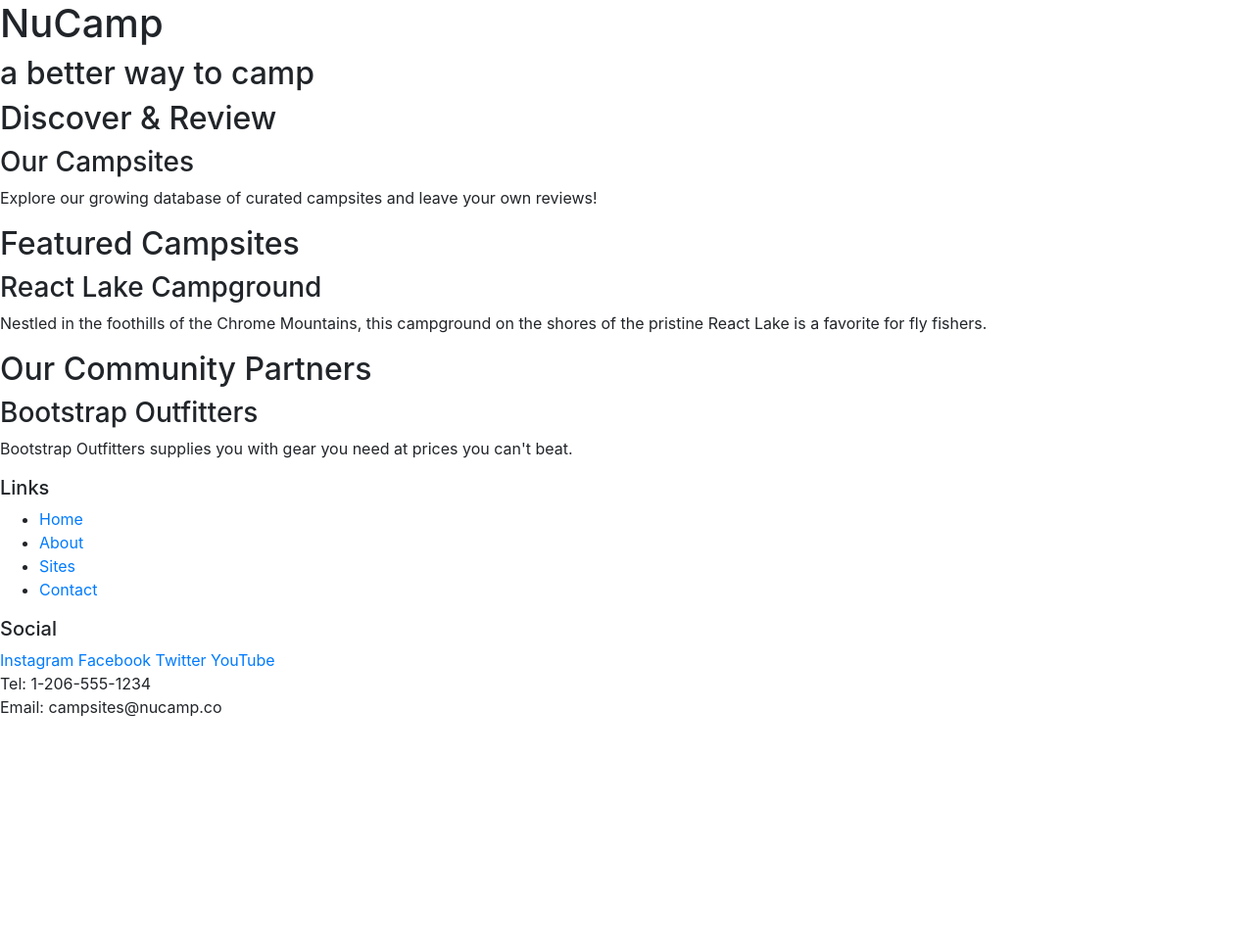
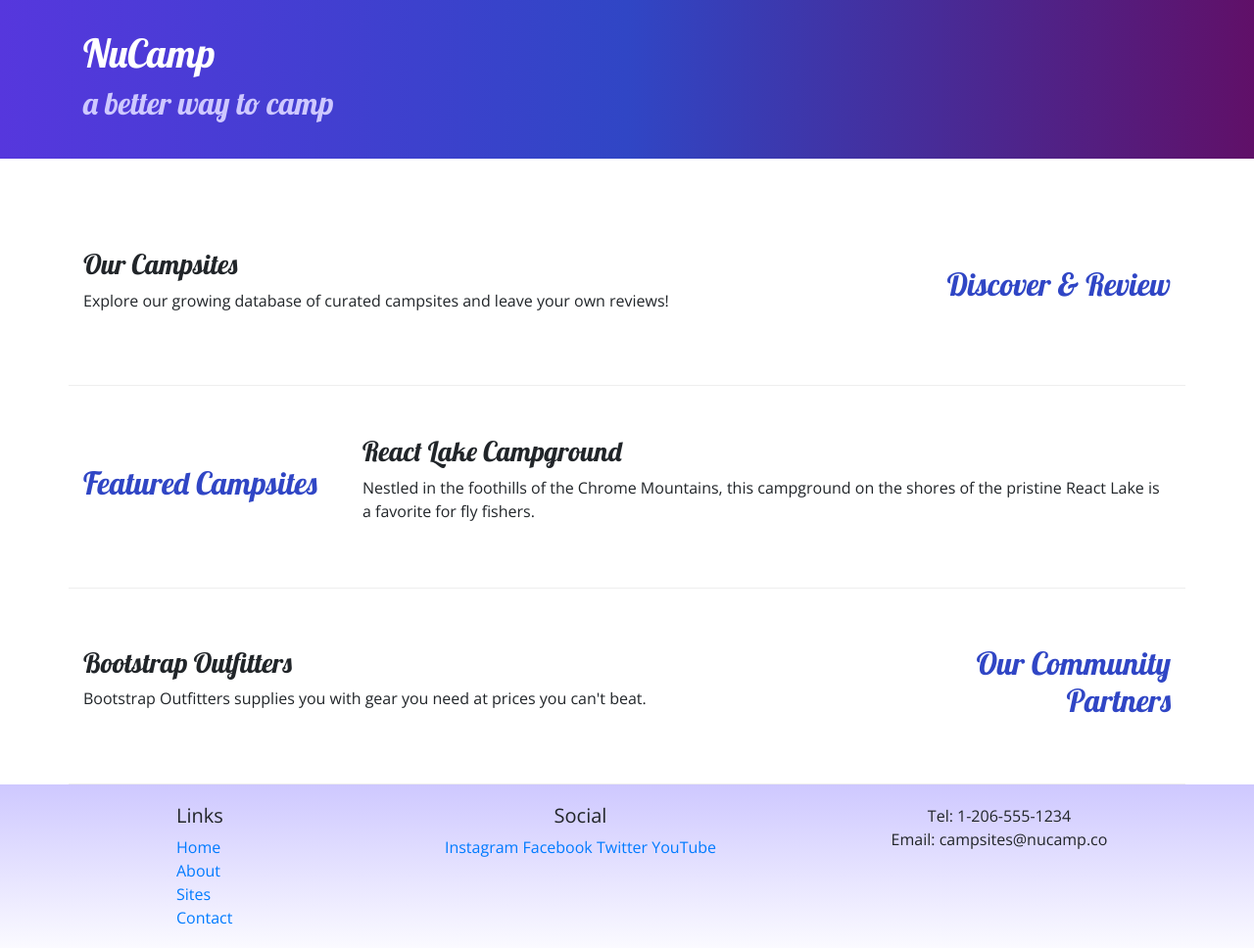
Before and after one commit to dcatherine3000/nucampsite, a website: page index.html in a window 1280 px wide. Shown: the whole page at 98% size. Before the commit the page ends 800 px from the top, so only its background shows below. Drawn offline with nearby package versions, Linux system fonts and the light colour scheme.

Commit message:
Adding Custom Styles

```diff
--- /dev/null
+++ b/css/styles.css
@@ -0,0 +1,32 @@
+body {
+    font-family: "Open Sans", sans-serif;
+}
+
+h1, h2, h3 {
+    font-family: "Lobster", cursive;
+}
+
+h2 {
+    color: #3046C5;
+}
+
+header h2 {
+    color: #CEC8FF;
+}
+
+footer {
+    background-image: linear-gradient(#CEC8FF, white);
+    padding: 20px 0;
+}
+
+.jumbotron {
+    padding: 30px;
+    background-image: linear-gradient(to right, #5637DD, #3046C5, #601068);
+    color: white;
+}
+
+.row-content {
+    padding: 50px 0;
+    border-bottom: 1px ridge;
+    min-height: 200px;
+}
--- a/index.html
+++ b/index.html
@@ -7,56 +7,83 @@
 
     <!-- Bootstrap CSS -->
     <link rel="stylesheet" href="node_modules/bootstrap/dist/css/bootstrap.min.css" />
+
+    <!-- Additional CSS-->
+    <link rel="stylesheet" href="https://fonts.googleapis.com/css?family=Lobster|Open+Sans" />
+    <link rel="stylesheet" href="css/styles.css" />
+
     <title>NuCamp: A Better Way To Camp</title>
 </head>
 
 <body>
 
-    <header>
-        <div>
+    <header class="jumbotron jumbotron-fluid">
+        <div class="container">
+            <div class="row">
+                <div class ="col">
                     <h1>NuCamp</h1>
                     <h2>a better way to camp</h2>
                 </div>
+            </div>
+        </div>
     </header>
 
-    <div>
-        <h2>Discover & Review</h2>
+    <div class="container">
+        <div class="row row-content align-items-center">
+            <div class="col-sm-4 order-sm-last col-md-3">
+                <h2 class="text-sm-right">Discover & Review</h2>
+            </div>
+            <div class="col">
                 <h3>Our Campsites</h3>
                 <p>Explore our growing database of curated campsites and leave your own reviews!</p>
             </div>
+        </div>
 
-    <div>
+        <div class="row row-content align-items-center">
+            <div class="col-sm-4 col-md-3">
                 <h2>Featured Campsites</h2>
+            </div>
+            <div class="col">
                 <h3>React Lake Campground</h3>
                 <p>Nestled in the foothills of the Chrome Mountains, this campground on the shores of the pristine React Lake is a favorite for fly fishers.</p>
             </div>
+        </div>
 
-    <div>
-        <h2>Our Community Partners</h2>
+        <div class="row row-content align-items-center">
+            <div class="col-sm-4 order-sm-last col-md-3">
+                <h2 class="text-sm-right">Our Community Partners</h2>
+            </div>
+            <div class="col">
                 <h3>Bootstrap Outfitters</h3>
                 <p>Bootstrap Outfitters supplies you with gear you need at prices you can't beat.</p>
             </div>
+        </div>
+    </div>
 
     <footer>
-        <div>
+        <div class="container">
+            <div class="row">
+            <div class="col-4 col-sm-2 offset-1">
                 <h5>Links</h5>
-            <ul>
+                <ul class="list-unstyled">
                     <li><a href="#">Home</a></li>
                     <li><a href="#">About</a></li>
                     <li><a href="#">Sites</a></li>
                     <li><a href="#">Contact</a></li>
                 </ul>
             </div>
-        <div>
+            <div class="col-6 col-sm-5 text-center">
                 <h5>Social</h5>
                 <a href="http://instagram.com/">Instagram</a>
                 <a href="http://facebook.com/">Facebook</a>
                 <a href="http://twitter.com/">Twitter</a>
                 <a href="http://youtube.com/">YouTube</a>
             </div>
-        <div>
+            <div class="col-sm-4 text-center">
                 Tel: 1-206-555-1234<br />
                 Email: campsites@nucamp.co
+            </div>
+            </div>
         </div>
     </footer>
 
```
Lines whose indentation alone changed are shown as unchanged.
